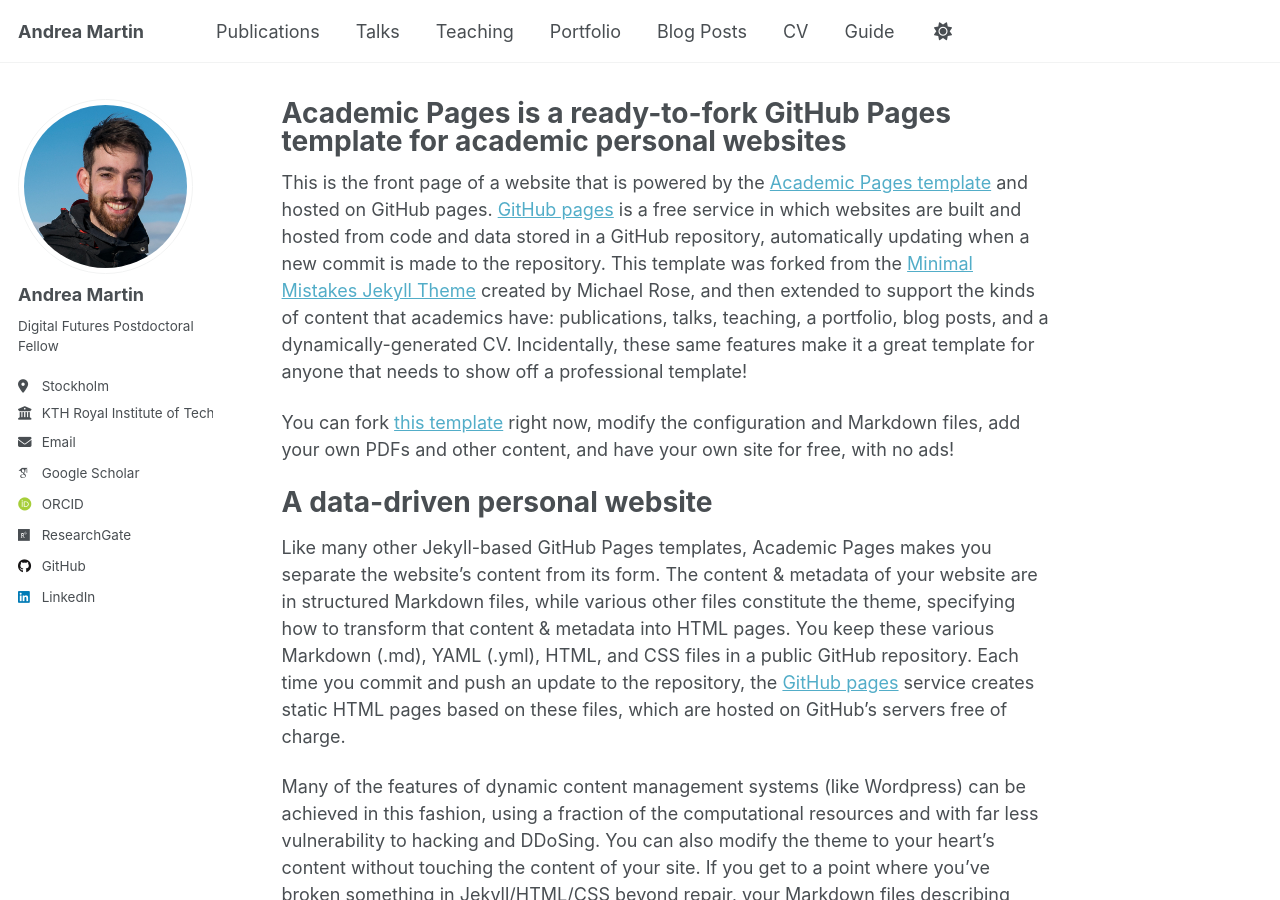
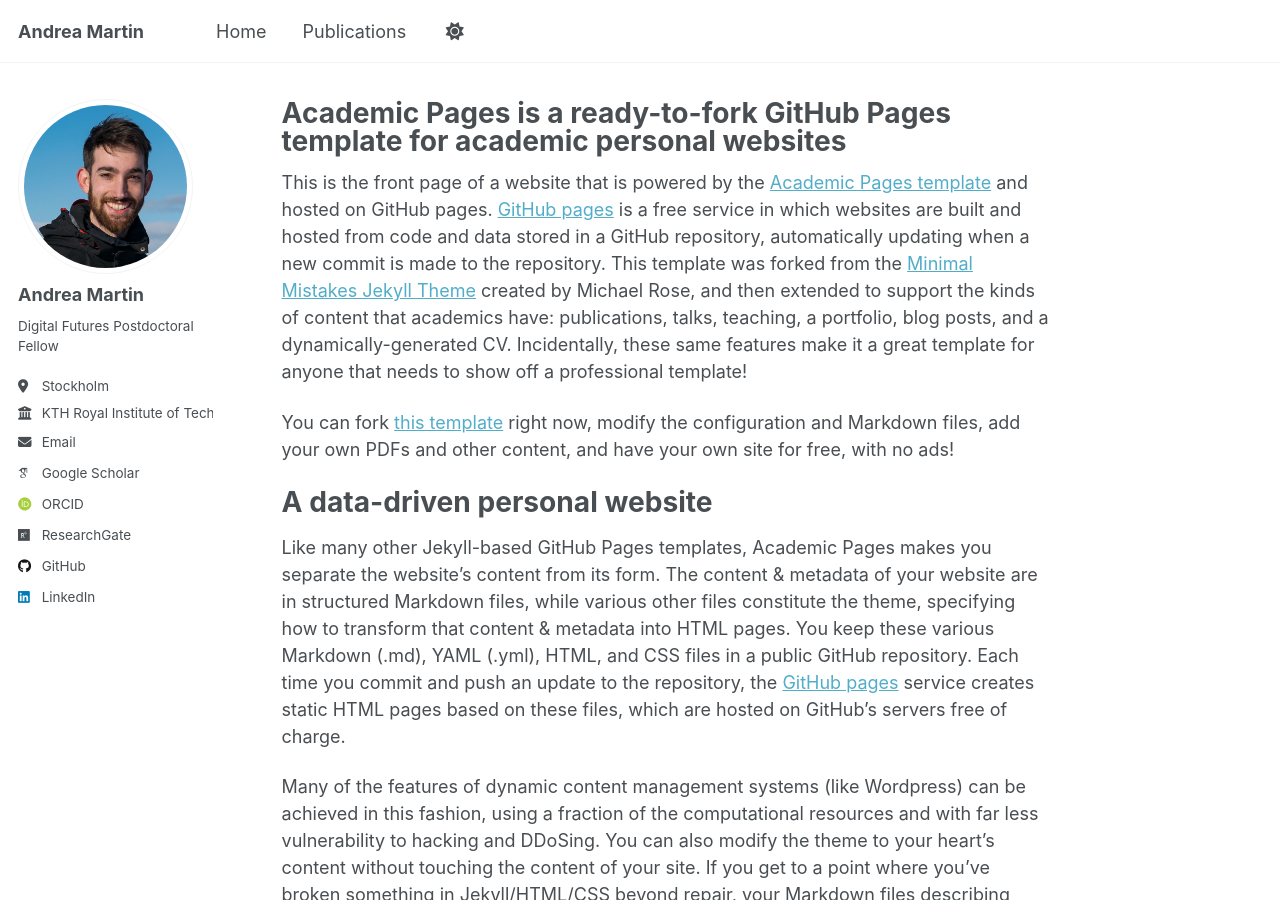
Before and after one commit to andrea-martin/andrea-martin.github.io, a Jekyll site: the page built from _pages/about.md, in a window 1280 px wide and 900 px high. Built offline with Jekyll 4.4.1, drawn with Linux system fonts in a browser that asks for light colours; some web fonts are replaced; a script that is not in the unit is left out; part of the change alters nothing that is shown.

Commit message:
Update navigation.yml

```diff
--- a/_data/navigation.yml
+++ b/_data/navigation.yml
@@ -8,26 +8,29 @@
 #      Markdown formatted page while the second is generated using JSON.
 
 main:
+  - title: "Home"
+    url: /
+
   - title: "Publications"
     url: /publications/
 
-  - title: "Talks"
-    url: /talks/
+  # - title: "Talks"
+  #   url: /talks/
 
-  - title: "Teaching"
-    url: /teaching/
+  # - title: "Teaching"
+  #  url: /teaching/
 
-  - title: "Portfolio"
-    url: /portfolio/
+  # - title: "Portfolio"
+  #   url: /portfolio/
 
-  - title: "Blog Posts"
-    url: /year-archive/
+  # - title: "Blog Posts"
+  #   url: /year-archive/
 
-  - title: "CV"
-    url: /cv/
+  # - title: "CV"
+  #   url: /cv/
 
   # - title: "CV"
   #   url: /cv-json/
 
-  - title: "Guide"
-    url: /markdown/
+  # - title: "Guide"
+  #   url: /markdown/
```
